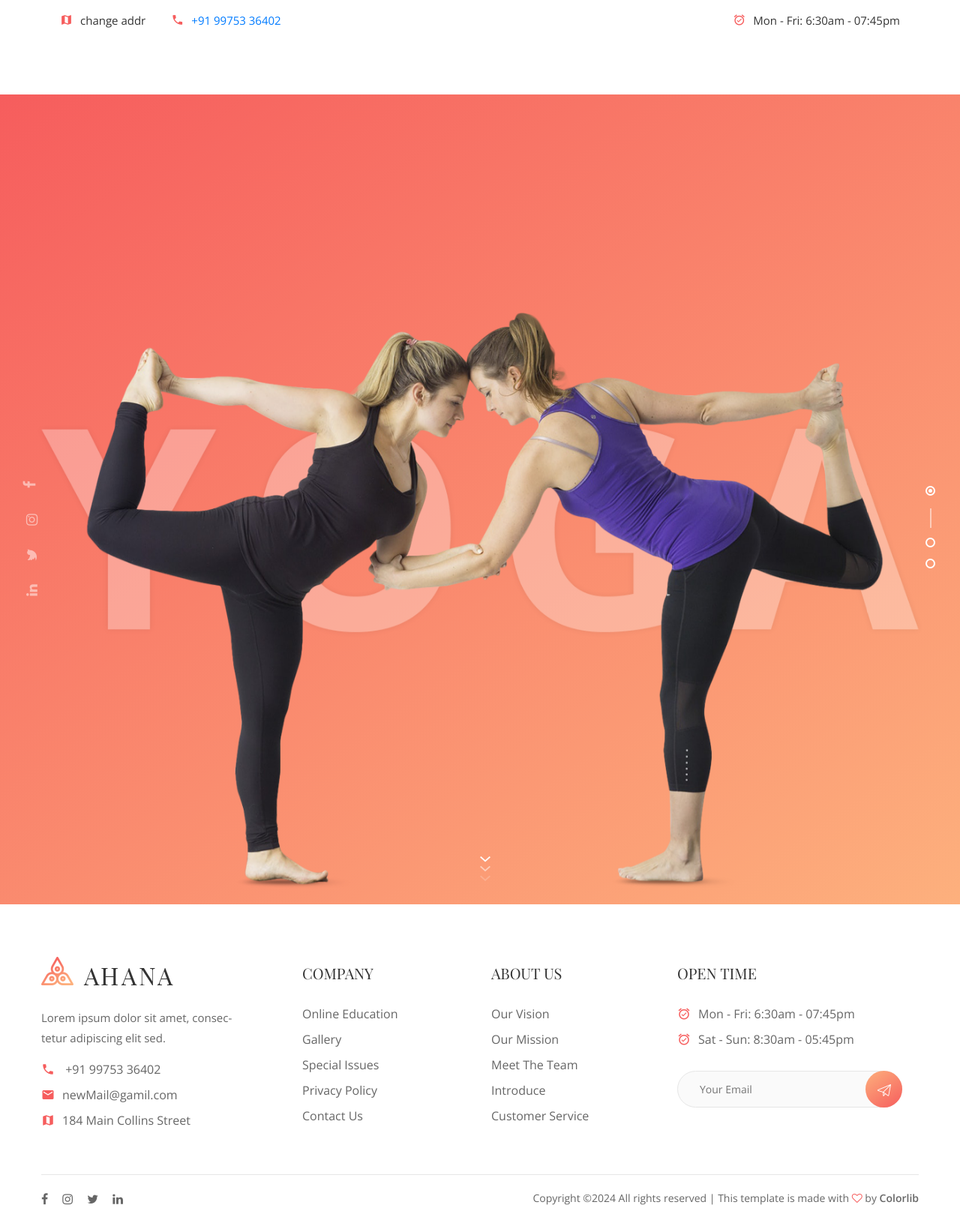
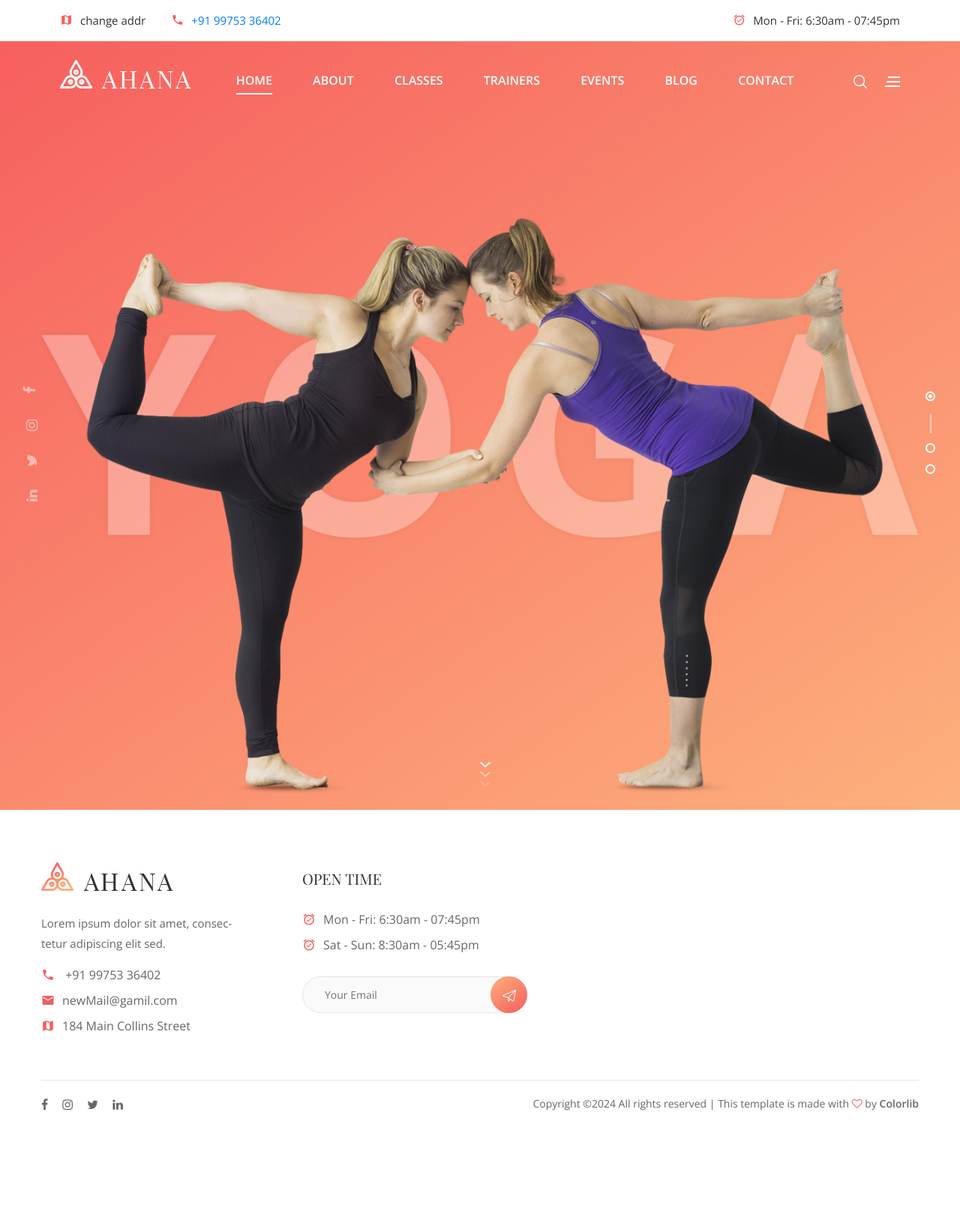
Before and after one commit to prathameshkhade/dikshas-fitness-studio, a Django app: page / in a window 1280 px wide. Shown: the whole page at 75% size. After the commit the page ends 1481 px from the top, so only its background shows below. Run offline with Django 4.2, Linux system fonts and the light colour scheme; some libraries are stand-ins or nearby versions; some web fonts are replaced.

Commit message:
rm: company and About in footer

```diff
--- a/src/static/css/style.css
+++ b/src/static/css/style.css
@@ -336,7 +336,7 @@ ol {
 ---------------------*/
 
 .header-section {
-	position: static;
+	position: absolute;
 	width: 100%;
 	top: 0;
 	left: 0;
--- a/src/templates/footer.html
+++ b/src/templates/footer.html
@@ -17,7 +17,7 @@
                     </div>
                 </div>
             </div>
-            <div class="col-lg-3 col-sm-6">
+            {% comment %} <div class="col-lg-3 col-sm-6">
                 <div class="footer-widget pl-0 pl-lg-5">
                     <h2 class="fw-title">Company</h2>
                     <ul>
@@ -40,7 +40,7 @@
                         <li><a href="#">Customer Service</a></li>
                     </ul>
                 </div>
-            </div>
+            </div> {% endcomment %}
             <div class="col-lg-4 col-sm-6">
                 <div class="footer-widget pl-0 pl-lg-5">
                     <h2 class="fw-title">Open time</h2>
```
